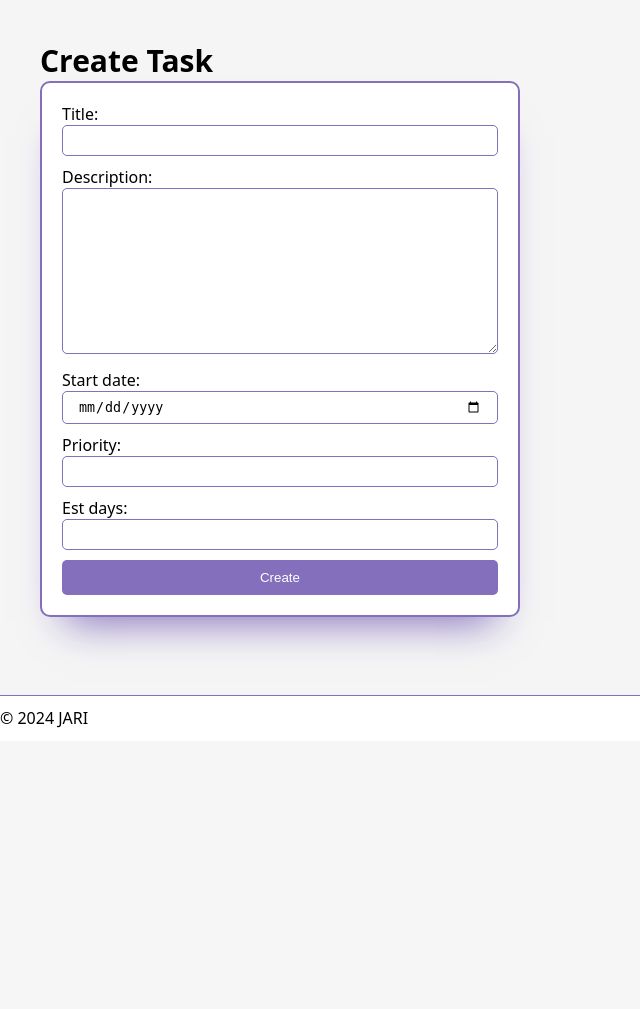
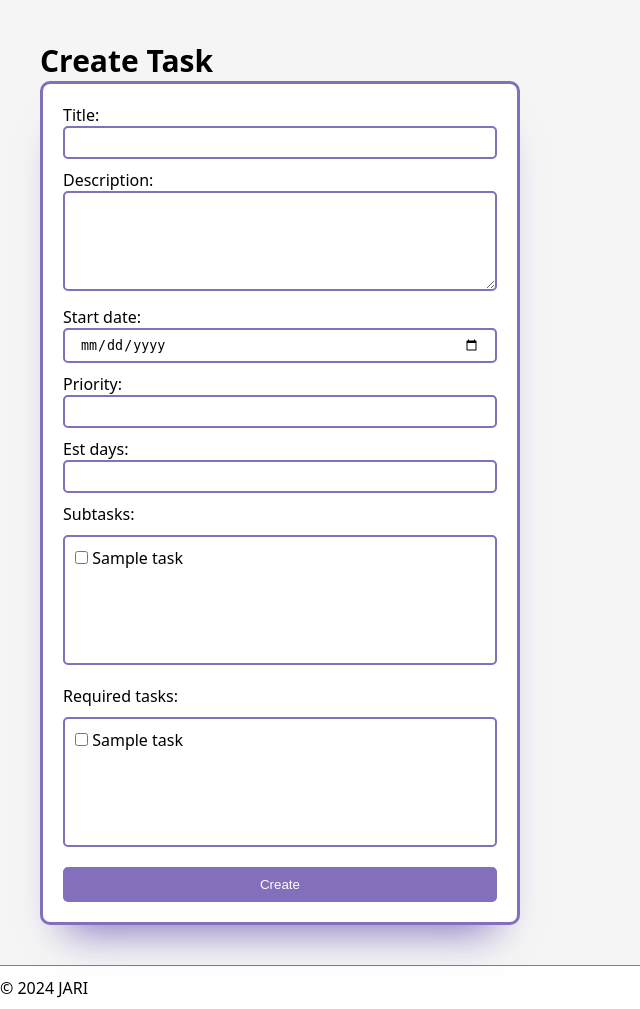
Before and after one commit to Paul31770/JARI, a Django app: page /create_task/1 in a window 1280 px wide. Shown: the part 59-1068 px from the top of the page, without its empty margins (0-640 px from the left). Before the commit the page ends 787 px from the top, so only its background shows below. Run offline with Django 4.2, Linux system fonts and the light colour scheme; tables that the repository leaves empty hold one stand-in row (values such as "Sample post").

Commit message:
formulaire pour créer un task + nouvelle structure BDD pour le lien entre les subtasks et required_tasks

```diff
--- a/app/forms.py
+++ b/app/forms.py
@@ -12,11 +12,24 @@ class ProjectForm(forms.ModelForm):
 
 
 class TaskForm(forms.ModelForm):
+
+    def __init__(self, *args, **kwargs):
+
+        # On récupère le project_id
+        project_id = kwargs.pop('project_id', None)
+        super(TaskForm, self).__init__(*args, **kwargs)
+
+        # On filtre les sous-tâches et les tâches requises pour qu'elles soient liées au même projet que la tâche courante
+        if project_id:
+            self.fields['subtasks'].queryset = Task.objects.filter(project_id=project_id)
+            self.fields['required_tasks'].queryset = Task.objects.filter(project_id=project_id)
+
     class Meta:
         model = Task
-        fields = ['title', 'description', 'start_date', 'priority', 'est_days']
+        fields = ['title', 'description', 'start_date', 'priority', 'est_days', 'subtasks', 'required_tasks']
         widgets = {
             'start_date': forms.DateInput(attrs={'type': 'date'}),
-            # priority is a number field between 1 and 3
             'priority': forms.NumberInput(attrs={'type': 'number', 'min': 1, 'max': 3}),
+            'subtasks': forms.CheckboxSelectMultiple(),
+            'required_tasks': forms.CheckboxSelectMultiple(),
         }
--- a/app/models.py
+++ b/app/models.py
@@ -25,7 +25,7 @@ class Project(models.Model):
 
 class Task(models.Model):
     title = models.CharField(max_length=100)
-    description = models.TextField(blank=True)
+    description = models.TextField()
     STATUS_CHOICES = (
         ('planned', 'Planned'),
         ('in_progress', 'In Progress'),
@@ -34,11 +34,13 @@ class Task(models.Model):
         ('paused', 'Paused'),
     )
     status = models.CharField(max_length=20, choices=STATUS_CHOICES, default='paused')
-    start_date = models.DateField(blank=True)
-    priority = models.IntegerField(blank=True)
-    est_days = models.IntegerField(blank=True)
+    start_date = models.DateField(null=True, blank=True)
+    priority = models.IntegerField()
+    est_days = models.IntegerField()
     advancement = models.IntegerField(default=0)
     project = models.ForeignKey(Project, on_delete=models.CASCADE)
+    subtasks = models.ManyToManyField('self', symmetrical=False, blank=True, related_name='parent_tasks', verbose_name='Subtasks')
+    required_tasks = models.ManyToManyField('self', symmetrical=False, blank=True, related_name='dependent_tasks', verbose_name='Required tasks')
 
     def __str__(self):
         return self.title
@@ -61,14 +63,6 @@ class RolePermission(models.Model):
     role = models.ForeignKey(Role, on_delete=models.CASCADE)
     permission = models.ForeignKey(Permission, on_delete=models.CASCADE)
 
-class RequiredTask(models.Model):
-    task = models.ForeignKey(Task, on_delete=models.CASCADE, related_name='required_tasks')
-    required_task = models.ForeignKey(Task, on_delete=models.CASCADE, related_name='required_by_tasks')
-
-class TaskSubtask(models.Model):
-    task = models.ForeignKey(Task, on_delete=models.CASCADE, related_name='subtasks')
-    subtask = models.ForeignKey(Task, on_delete=models.CASCADE, related_name='parent_task')
-
 class Item(models.Model):
     name = models.CharField(max_length=255)
     column = models.CharField(max_length=50)
--- a/app/templates/base.html
+++ b/app/templates/base.html
@@ -8,6 +8,7 @@
     <link rel="stylesheet" type="text/css" href="{% static 'css/base.css' %}">
     <link rel="stylesheet" href="{% static 'css/projects.css' %}">
     <link rel="stylesheet" href="{% static 'css/navbar.css' %}">
+    <link rel="stylesheet" href="{% static 'css/tasks.css' %}">
 </head>
 <body>
 <nav class="f ai">
--- a/app/templates/createTask.html
+++ b/app/templates/createTask.html
@@ -1,5 +1,7 @@
 {% extends "base.html" %}
 {% load static %}
+<link rel="stylesheet" type="text/css" href="{% static 'css/base.css' %}">
+
 
 {% block content %}
 <h1>Create Task</h1>
--- a/app/views.py
+++ b/app/views.py
@@ -39,14 +39,12 @@ def create_project(request):
     return render(request, 'projects/createProject.html', {'form': form})
 
 def create_task(request, project_id):
-    all_tasks = Task.objects.all()
-
     if request.method == 'POST':
-        form = TaskForm(request.POST)
-        form.project = project_id
+        form = TaskForm(request.POST, project_id=project_id)
         if form.is_valid():
+            form.instance.project_id = project_id
             form.save()
             return redirect(project, project_id)
     else:
-        form = TaskForm()
-    return render(request, 'createTask.html', {'form': form, 'all_tasks': all_tasks})
+        form = TaskForm(project_id=project_id)
+    return render(request, 'createTask.html', {'form': form})
--- a/static/css/base.css
+++ b/static/css/base.css
@@ -45,7 +45,11 @@ h3 {
   font-size: 2.2rem;
 }
 
-p {
+h4 {
+  font-size: 1.8rem;
+}
+
+p, label {
   font-size: 1.6rem;
 }
 
@@ -95,8 +99,17 @@ button:hover {
 input, select, textarea {
   padding: 7px 15px;
   border-radius: 5px;
-  border: 1px solid var(--primary);
+  border: 2px solid var(--primary);
   width: 100%;
+}
+
+textarea {
+  resize: vertical;
+  height: 100px;
+}
+
+input[type="checkbox"], input[type="radio"] {
+  width: auto
 }
 
 form {
@@ -108,7 +121,7 @@ form {
   padding: 20px;
   border-radius: 10px;
   box-shadow: var(--box-shadow) var(--primary);
-  border: 2px solid var(--primary);
+  border: 3px solid var(--primary);
 }
 
 /******************/
--- /dev/null
+++ b/static/css/tasks.css
@@ -0,0 +1,9 @@
+
+#id_subtasks, #id_required_tasks{
+  height: 130px;
+  overflow-y: auto;
+  padding: 10px;
+  border: 2px solid var(--primary);
+  border-radius: 5px;
+  width: 100%;
+}
```
Also changed, not shown: app/templates/projects/project.html (+9 -0 lines), app/migrations/0006_remove_tasksubtask_subtask_remove_tasksubtask_task_and_more.py (added), app/migrations/0007_task_required_tasks_task_subtasks.py (added), app/migrations/0008_alter_task_description_alter_task_est_days_and_more.py (added).
